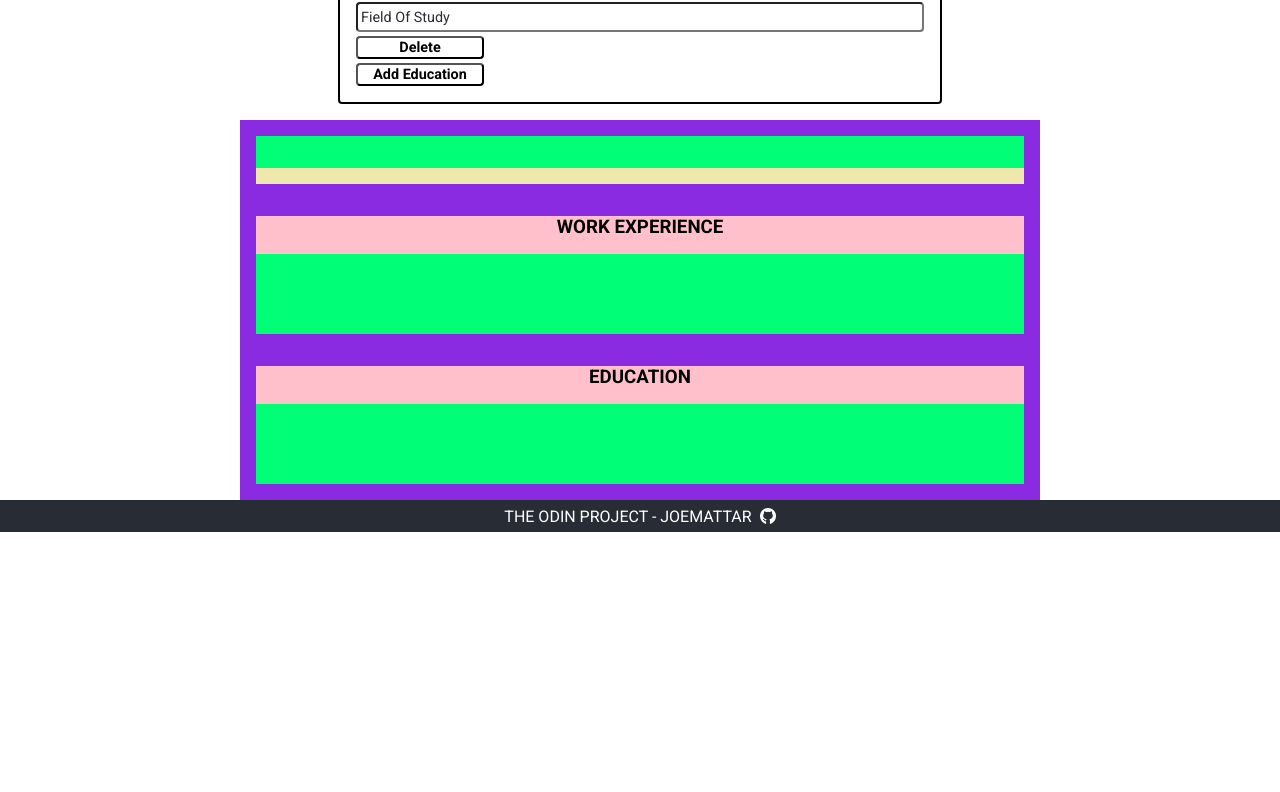
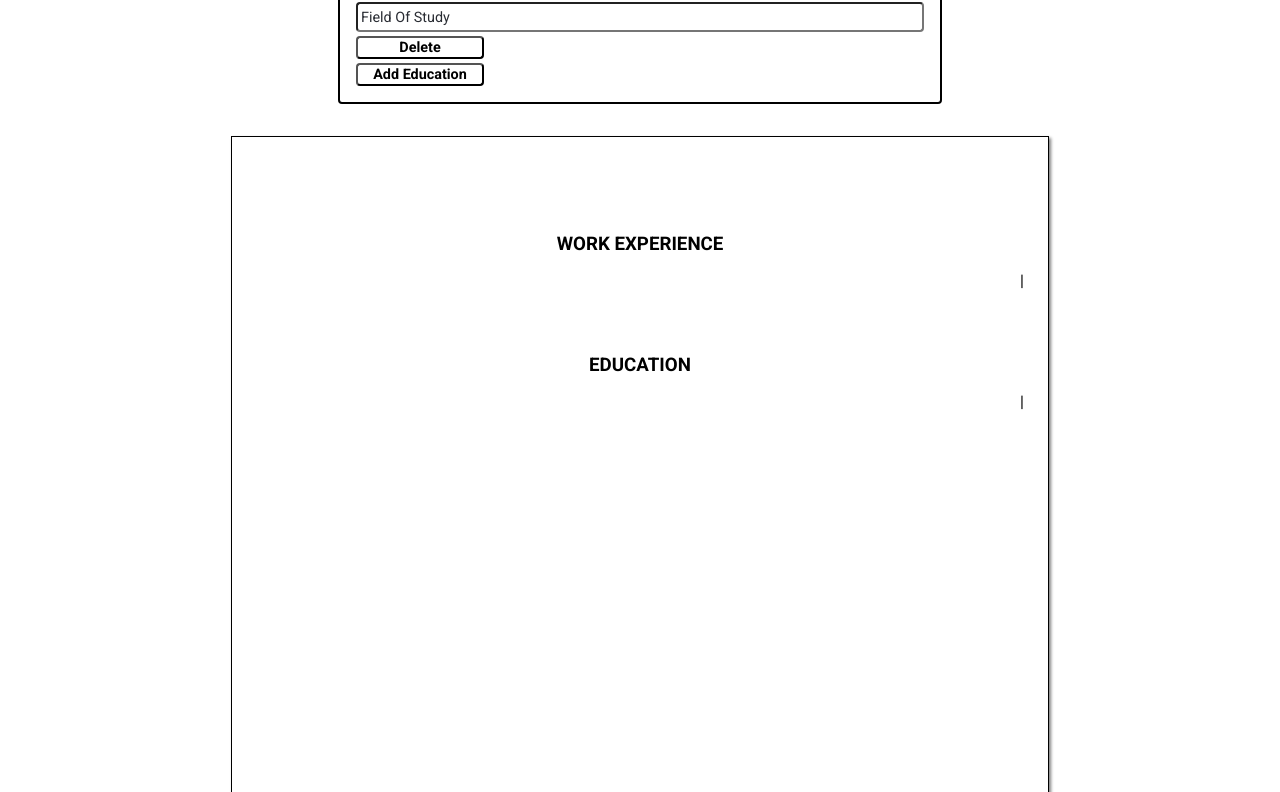
Before and after one commit to joemattar/cv-builder, a React (Create React App) app: page / in a window 1280 px wide. Shown: the part 848-1640 px from the top of the page. Before the commit the page ends 1380 px from the top, so only its background shows below. Built offline with nearby package versions, Linux system fonts and the light colour scheme; the HTML template or start-up script is replaced by a standard one.

Commit message:
Finalize css tyles for experience and education sections

```diff
--- a/src/App.css
+++ b/src/App.css
@@ -11,6 +11,7 @@
   display: flex;
   flex-wrap: wrap;
   justify-content: center;
+  align-items: flex-start;
 
   width: 100vw;
 }
@@ -27,13 +28,17 @@
 }
 
 .App-container .output {
-  background-color: blueviolet;
+  border-style: solid;
+  border-width: 1px;
+
+  box-shadow: 2px 2px 3px gray;
 
   display: flex;
   flex-direction: column;
 
-  /* height: 837px; */
+  margin: 1rem;
 
-  /* width: 648px; */
-  width: Min(90vw, 800px);
+  min-height: 279.4mm;
+
+  width: Min(90vw, 215.9mm);
 }
--- a/src/components/PreviewItem/PreviewItem.css
+++ b/src/components/PreviewItem/PreviewItem.css
@@ -1,9 +1,8 @@
 .preview-item {
-  background-color: rgb(0, 255, 119);
-
-  display: flex;
-  flex-direction: column;
-  gap: 1rem;
+  display: grid;
+  grid-template-rows: auto auto auto auto;
+  grid-template-columns: max-content auto min-content min-content min-content;
+  gap: 0.5rem;
 
 }
 
@@ -12,8 +11,6 @@ h3 {
 }
 
 .preview-label {
-  background-color: palegoldenrod;
-
   display: flex;
   align-items: center;
 
@@ -85,3 +82,74 @@ h3 {
 
   padding-top: 1rem;
 }
+
+.experience .role {
+  font-size: 1.1rem;
+  font-weight: bold;
+
+  grid-row: 1 / 2;
+  grid-column: 1 / 3;
+}
+
+.experience .organization {
+  grid-row: 2 / 3;
+  grid-column: 1 / 2;
+}
+
+.experience .location {
+  font-size: 0.9rem;
+  font-style: italic;
+
+  grid-row: 2 / 3;
+  grid-column: 2 / 3;
+}
+
+.experience .description {
+  font-size: 0.85rem;
+
+  grid-row: 3 / 4;
+  grid-column: 1 / 6;
+
+  padding-top: 0.5rem;
+}
+
+.education .degree {
+  font-size: 1.1rem;
+  font-weight: bold;
+
+  grid-row: 1 / 2;
+  grid-column: 1 / 3;
+}
+
+.education .field {
+  grid-row: 2 / 3;
+  grid-column: 1 / 3;
+}
+
+.education .school {
+  grid-row: 3 / 4;
+  grid-column: 1 / 2;
+}
+
+.education .location {
+  font-size: 0.9rem;
+  font-style: italic;
+
+  grid-row: 3 / 4;
+  grid-column: 2 / 3;
+}
+
+.preview-label.from-time {
+  grid-row: 1 / 2;
+  grid-column: 3 / 4;
+}
+
+.preview-label.separator {
+  grid-row: 1 / 2;
+  grid-column: 4 / 5;
+}
+
+.preview-label.to-time {
+  grid-row: 1 / 2;
+  grid-column: 5 / 6;
+}
--- a/src/components/PreviewItem/PreviewItem.js
+++ b/src/components/PreviewItem/PreviewItem.js
@@ -30,7 +30,19 @@ class PreviewItem extends React.Component {
   }
 
   render() {
-    return <div className="preview-item">{this.displayLabels()}</div>;
+    let timeSeparator;
+    if (
+      this.props["data-type"] === "experience" ||
+      this.props["data-type"] === "education"
+    ) {
+      timeSeparator = <label className="preview-label separator">|</label>;
+    }
+    return (
+      <div className="preview-item">
+        {this.displayLabels()}
+        {timeSeparator}
+      </div>
+    );
   }
 }
 
--- a/src/components/PreviewSection/PreviewSection.css
+++ b/src/components/PreviewSection/PreviewSection.css
@@ -1,5 +1,4 @@
 .preview-section {
-  background-color: pink;
   margin: 1rem;
 
   display: flex;
```
